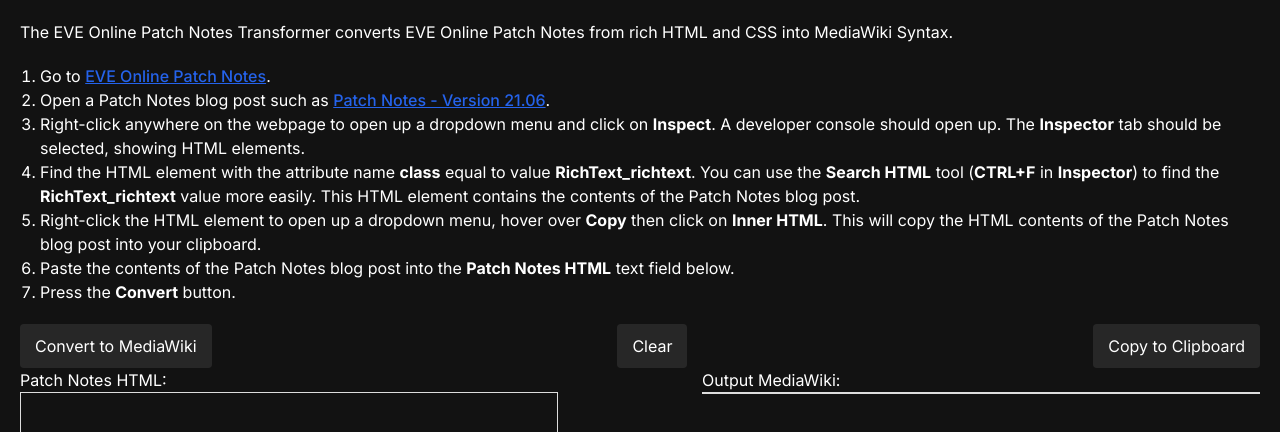
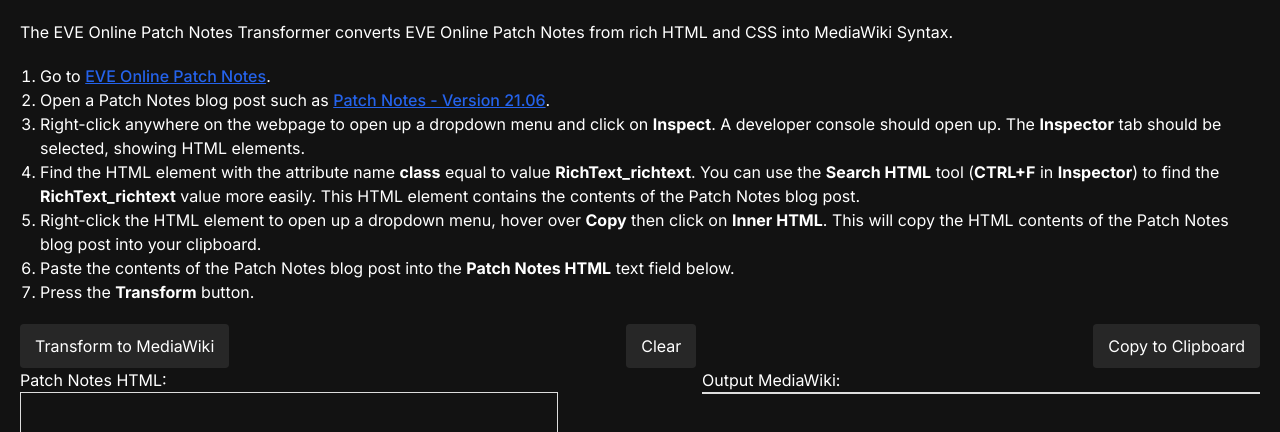
Before and after one commit to MaraArin/EVE-Online-Patch-Transformer, a Next.js app: page / in a window 1280 px wide. Shown: the top 432 px of the page. Built offline with nearby package versions, Linux system fonts and the light colour scheme.

Commit message:
Picked the word transform instead of convert

```diff
--- a/app/docs.tsx
+++ b/app/docs.tsx
@@ -54,7 +54,7 @@
           below.
         </li>
         <li>
-          Press the <strong>Convert</strong> button.
+          Press the <strong>Transform</strong> button.
         </li>
       </ol>
     </>
--- a/app/globals.css
+++ b/app/globals.css
@@ -58,3 +58,23 @@
   color: rgb(255, 255, 255);
   background-color: rgb(18, 18, 18);
 }
+
+.copyButton {
+  background-color: #4caf50;
+}
+
+.pulse {
+  animation: pulse 1s infinite;
+}
+
+@keyframes pulse {
+  0% {
+    transform: scale(1);
+  }
+  50% {
+    transform: scale(1.1);
+  }
+  100% {
+    transform: scale(1);
+  }
+}
--- a/app/page.tsx
+++ b/app/page.tsx
@@ -37,7 +37,7 @@
     }
     );
 
-    const mediaWikiSections = convertToMediaWiki(cleanSections);
+    const mediaWikiSections = transformToMediaWiki(cleanSections);
 
     const sectionsWrappedInTemplate = wrapInTemplate(mediaWikiSections);
 
@@ -67,7 +67,7 @@
     <main>
       <Docs/>
       <div className="container">
-        <button onClick={transformHTMLToMediaWiki}>Convert to MediaWiki</button>
+        <button onClick={transformHTMLToMediaWiki}>Transform to MediaWiki</button>
         <button onClick={clearInput}>Clear</button>
         <button onClick={copyToClipboard}>Copy to Clipboard</button>
       </div>
@@ -95,7 +95,7 @@
   });
 }
 
-function convertToMediaWiki(sectionsWithoutDefectFixes: string[]) {
+function transformToMediaWiki(sectionsWithoutDefectFixes: string[]) {
   return sectionsWithoutDefectFixes.map((section) => {
     // Replace HTML with MediaWiki syntax
 
```
